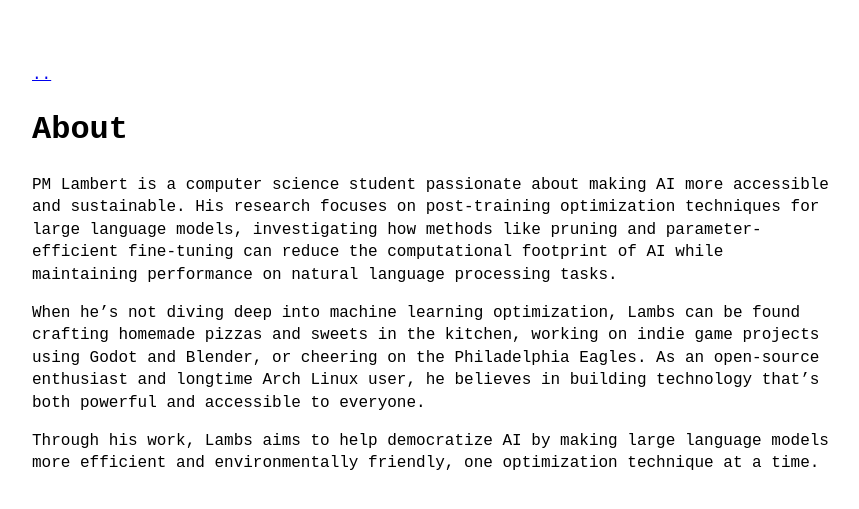
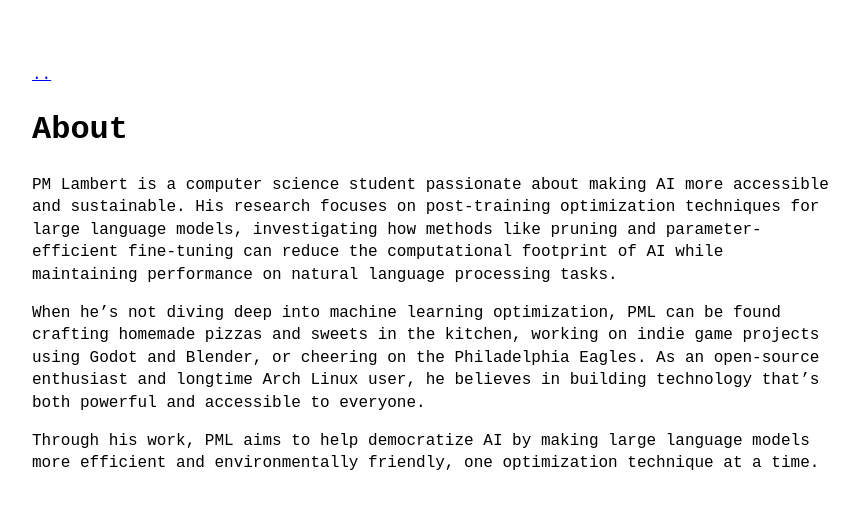
Before and after one commit to hipml/hipml.github.io, a Jekyll site: the page built from about.md, in a window 1280 px wide. Shown: the top 509 px of the page, without its empty margins (208-1067 px from the left). Built offline with Jekyll 4.4.1, drawn with Linux system fonts in a browser that asks for light colours.

Commit message:
Updating about, stubbing next post

```diff
--- a/about.md
+++ b/about.md
@@ -5,6 +5,6 @@ title: About
 
 PM Lambert is a computer science student passionate about making AI more accessible and sustainable. His research focuses on post-training optimization techniques for large language models, investigating how methods like pruning and parameter-efficient fine-tuning can reduce the computational footprint of AI while maintaining performance on natural language processing tasks.
 
-When he's not diving deep into machine learning optimization, Lambs can be found crafting homemade pizzas and sweets in the kitchen, working on indie game projects using Godot and Blender, or cheering on the Philadelphia Eagles. As an open-source enthusiast and longtime Arch Linux user, he believes in building technology that's both powerful and accessible to everyone.
+When he's not diving deep into machine learning optimization, PML can be found crafting homemade pizzas and sweets in the kitchen, working on indie game projects using Godot and Blender, or cheering on the Philadelphia Eagles. As an open-source enthusiast and longtime Arch Linux user, he believes in building technology that's both powerful and accessible to everyone.
 
-Through his work, Lambs aims to help democratize AI by making large language models more efficient and environmentally friendly, one optimization technique at a time.
+Through his work, PML aims to help democratize AI by making large language models more efficient and environmentally friendly, one optimization technique at a time.
```
Also changed, not shown: _posts/2025-02-23-heatmaps.md (added, +8 -0 lines).
